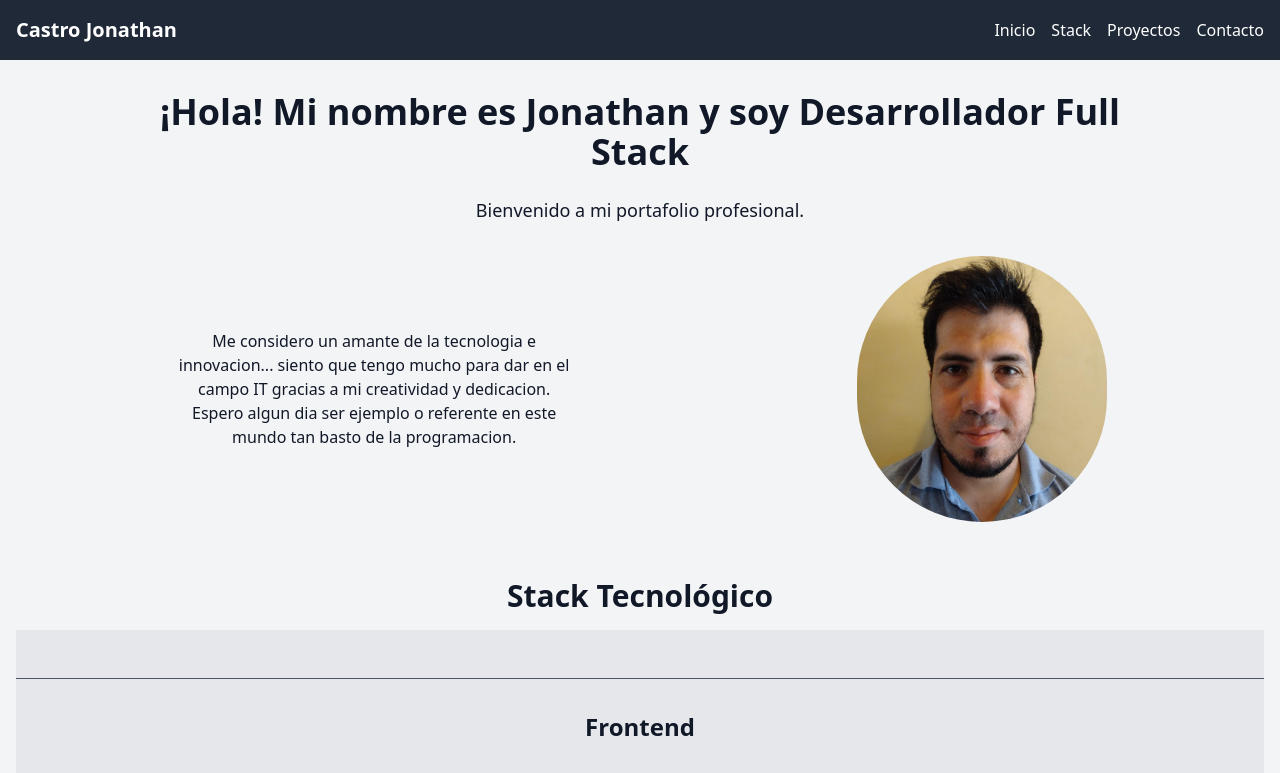
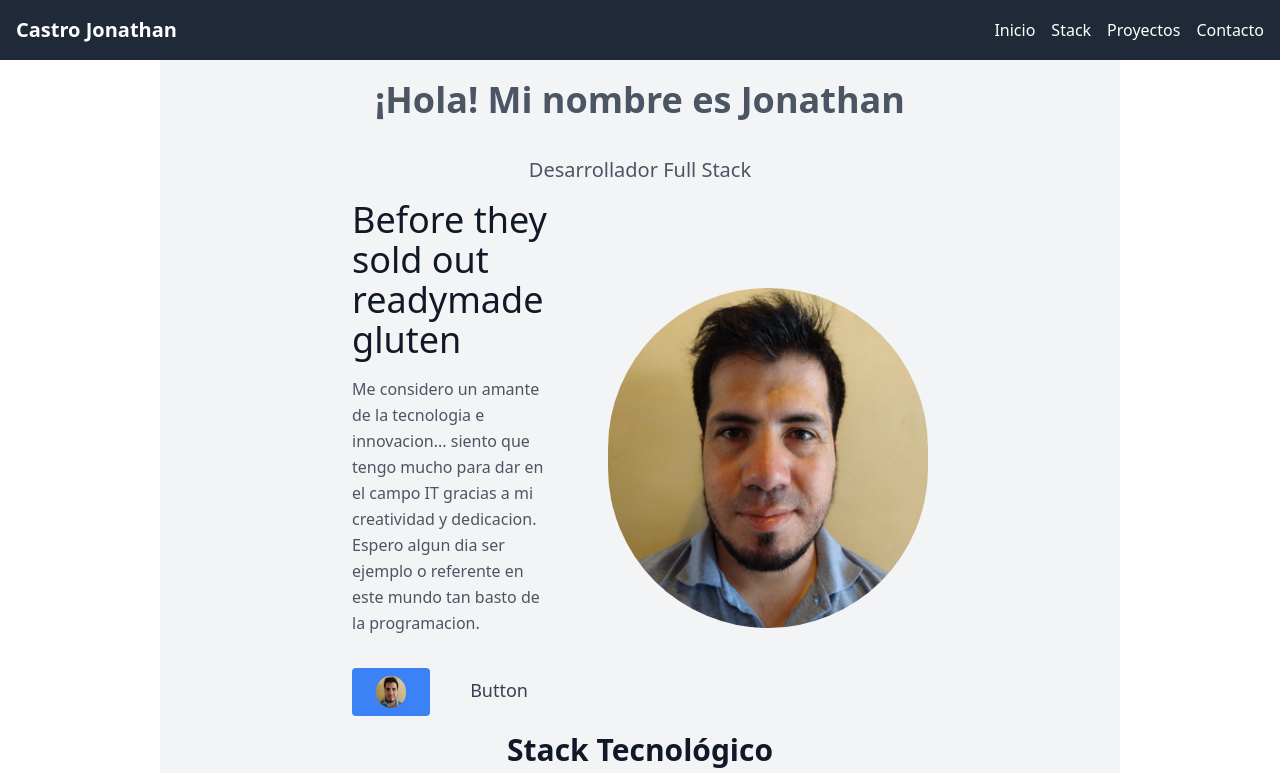
Before and after one commit to johnydeev/castro-jonathan-portfolio, a Next.js app: page / in a window 1280 px wide. Shown: the top 773 px of the page. Built offline with nearby package versions, Linux system fonts and the light colour scheme.

Commit message:
Add more style

```diff
--- a/next.config.js
+++ b/next.config.js
@@ -1,4 +1,13 @@
 /** @type {import('next').NextConfig} */
-const nextConfig = {}
+const nextConfig = {
+   images: {
+    remotePatterns: [
+      {
+        protocol: "https",
+        hostname: "**",
+      },
+    ],
+  },
+}
 
 module.exports = nextConfig
--- a/src/app/layout.js
+++ b/src/app/layout.js
@@ -1,6 +1,7 @@
 import Navbar from '@/components/navbar'
 import './globals.css'
 import Footer from '@/components/footer'
+import Header from '@/components/Header'
 
 export const metadata = {
   title: '👨‍💻Portfolio Castro Jonathan',
@@ -10,6 +11,7 @@ export default function RootLayout({ children }) {
   return (
     <html lang="es">
       <body className='min-w-min min-h-min'>
+        {/* <Header/> */}
         <Navbar/>
         {children}
         <Footer/>
--- a/src/components/Header.jsx
+++ b/src/components/Header.jsx
@@ -1,4 +1,5 @@
 import Image from 'next/image';
+import Link from 'next/link';
 import React from 'react'
 
 const Header = () => {
@@ -22,10 +23,14 @@ const Header = () => {
             <span class="ml-3 text-xl">Tailblocks</span>
           </a>
           <nav class="md:ml-auto flex flex-wrap items-center text-base justify-center">
-            <a class="mr-5 hover:text-gray-900">First Link</a>
-            <a class="mr-5 hover:text-gray-900">Second Link</a>
-            <a class="mr-5 hover:text-gray-900">Third Link</a>
-            <a class="mr-5 hover:text-gray-900">Fourth Link</a>
+            <Link href="#inicio" class="mr-5 hover:text-gray-900">Inicio</Link>
+            <Link href="#stack" class="mr-5 hover:text-gray-900">
+              Stack
+            </Link>
+            <Link href="#proyectos" class="mr-5 hover:text-gray-900">
+              Proyectos
+            </Link>
+            <Link href="#contacto" class="mr-5 hover:text-gray-900">Contacto</Link>
           </nav>
           <button class="inline-flex items-center bg-gray-100 border-0 py-1 px-3 focus:outline-none hover:bg-gray-200 rounded text-base mt-4 md:mt-0">
             Dark
--- /dev/null
+++ b/src/components/Hero.jsx
@@ -0,0 +1,56 @@
+import Image from 'next/image'
+import React from 'react'
+
+const Hero = () => {
+  return (
+    <div>
+      <section class="text-gray-600 body-font text-center">
+        <h1 className="text-4xl font-bold px-20 py-5">
+          ¡Hola! Mi nombre es Jonathan
+        </h1>
+        <h1 className="text-xl py-4">Desarrollador Full Stack</h1>
+        <div class="container mx-auto flex sm:px-20 md:px-20 lg:px-48 md:flex-row flex-col items-center gap-4">
+          <div class="lg:flex-grow md:w-2/3 lg:pr-10 md:pr-10 flex flex-col md:items-start md:text-left mb-16 md:mb-0 items-center text-center">
+            <h1 class="title-font sm:text-4xl text-3xl mb-4 font-medium text-gray-900">
+              Before they sold out
+              <br class="hidden lg:inline-block" />
+              readymade gluten
+            </h1>
+            <p class="mb-8 leading-relaxed">
+              Me considero un amante de la tecnologia e innovacion... siento que
+              tengo mucho para dar en el campo IT gracias a mi creatividad y
+              dedicacion. Espero algun dia ser ejemplo o referente en este mundo
+              tan basto de la programacion.
+            </p>
+            <div class="flex justify-center">
+              <button class="inline-flex text-white bg-blue-500 border-0 py-2 px-6 focus:outline-none hover:bg-blue-600 rounded text-lg">
+                <picture>
+                  <img
+                    className="rounded-full"
+                    src="/Jonathan-pic.jpg"
+                    alt="Castro-Jonathan"
+                  />
+                </picture>
+              </button>
+              <button class="ml-4 inline-flex text-gray-700 bg-gray-100 border-0 py-2 px-6 focus:outline-none hover:bg-gray-200 rounded text-lg">
+                Button
+              </button>
+            </div>
+          </div>
+          <div class="lg:max-w-xs lg:w-full md:w-1/2 w-5/6">
+            <picture>
+              <img
+                className="rounded-full"
+                src="/Jonathan-pic.jpg"
+                alt="Castro-Jonathan"
+              />
+            </picture>
+            {/* <img class="object-cover object-center rounded" alt="hero" src="https://dummyimage.com/720x600"/> */}
+          </div>
+        </div>
+      </section>
+    </div>
+  );
+}
+
+export default Hero
--- /dev/null
+++ b/src/components/Perfil.jsx
@@ -0,0 +1,34 @@
+import Image from 'next/image';
+import React from 'react'
+
+const Perfil = () => {
+  return (
+    <div id="inicio">
+      <section>
+        <div className="container mx-auto text-center">
+          <h1 className="text-4xl font-bold mb-2 px-20 py-2">
+            ¡Hola! Mi nombre es Jonathan
+          </h1>
+          <h1 className="text-xl py-2">Desarrollador Full Stack</h1>
+          <article className="flex flex-wrap justify-center items-center py-6 mx-auto gap-20">
+            <p className="w-1/3">
+              Me considero un amante de la tecnologia e innovacion... siento que
+              tengo mucho para dar en el campo IT gracias a mi creatividad y
+              dedicacion. Espero algun dia ser ejemplo o referente en este mundo
+              tan basto de la programacion.
+            </p>
+            <Image
+              className="rounded-full overflow-hidden"
+              width={250}
+              height={250}
+              src="/Jonathan-pic.jpg"
+              alt="Jonathan-pic"
+            />
+          </article>
+        </div>
+      </section>
+    </div>
+  );
+}
+
+export default Perfil
--- a/src/components/Stack.jsx
+++ b/src/components/Stack.jsx
@@ -4,10 +4,11 @@ import React from 'react'
 const Stack = () => {
   return (
     <>
+      <div id="stack">
         <h2 className="text-3xl font-bold m-2 p-2 text-center">
           Stack Tecnológico
         </h2>
-      <section id="stack" className="py-4 bg-gray-200">
+        <section className="py-4 bg-gray-200">
           <div className="container mx-auto">
             <span className="block w-full h-px bg-gray-600 my-8"></span>
             <h2 className="text-2xl font-bold mb-8 text-center">Frontend</h2>
@@ -75,7 +76,9 @@ const Stack = () => {
 
               <section className="w-1/2">
                 <span className="block w-full h-px bg-gray-600 my-8"></span>
-              <h2 className="text-2xl font-bold mb-8 text-center">Databases</h2>
+                <h2 className="text-2xl font-bold mb-8 text-center">
+                  Databases
+                </h2>
                 <div className="flex flex-wrap:wrap justify-evenly items-center min-w-full gap-4">
                   <div className="flex flex-col items-center">
                     <Image
@@ -135,6 +138,7 @@ const Stack = () => {
             </div>
           </div>
         </section>
+      </div>
     </>
   );
 }
--- a/src/components/body.jsx
+++ b/src/components/body.jsx
@@ -3,35 +3,14 @@ import Stack from './Stack';
 import Image from 'next/image';
 import Contact from './Contact';
 import Proyects from './Proyects';
+import Hero from './Hero';
+import Perfil from './Perfil';
 
 const Body = () => {
     return (
-      <div className="bg-gray-100 text-gray-900 font-sans mx-auto p-4 w-fit">
-        <section id="inicio" className="py-4">
-          <div className="container mx-auto text-center ">
-            <h1 className="text-4xl font-bold mb-4 px-28">
-              ¡Hola! Mi nombre es Jonathan y soy Desarrollador Full Stack
-            </h1>
-            <h3 className="text-lg py-2">
-              Bienvenido a mi portafolio profesional.
-            </h3>
-            <article className="flex flex-wrap justify-around text-center items-center py-6 mx-5 gap-2">
-              <p className="w-1/3">
-                Me considero un amante de la tecnologia e innovacion... siento
-                que tengo mucho para dar en el campo IT gracias a mi creatividad
-                y dedicacion. Espero algun dia ser ejemplo o referente en este
-                mundo tan basto de la programacion.
-              </p>
-              <Image
-                className="rounded-full overflow-hidden"
-                width={250}
-                height={250}
-                src="/Jonathan-pic.jpg"
-                alt="Jonathan-pic"
-              />
-            </article>
-          </div>
-        </section>
+      <div className="bg-gray-100 text-gray-900 font-sans mx-auto w-3/4">
+        {/* <Perfil/>         */}
+        <Hero/>
         <Stack />
         <Proyects />
         <Contact />
```
Lines whose indentation alone changed are shown as unchanged.
